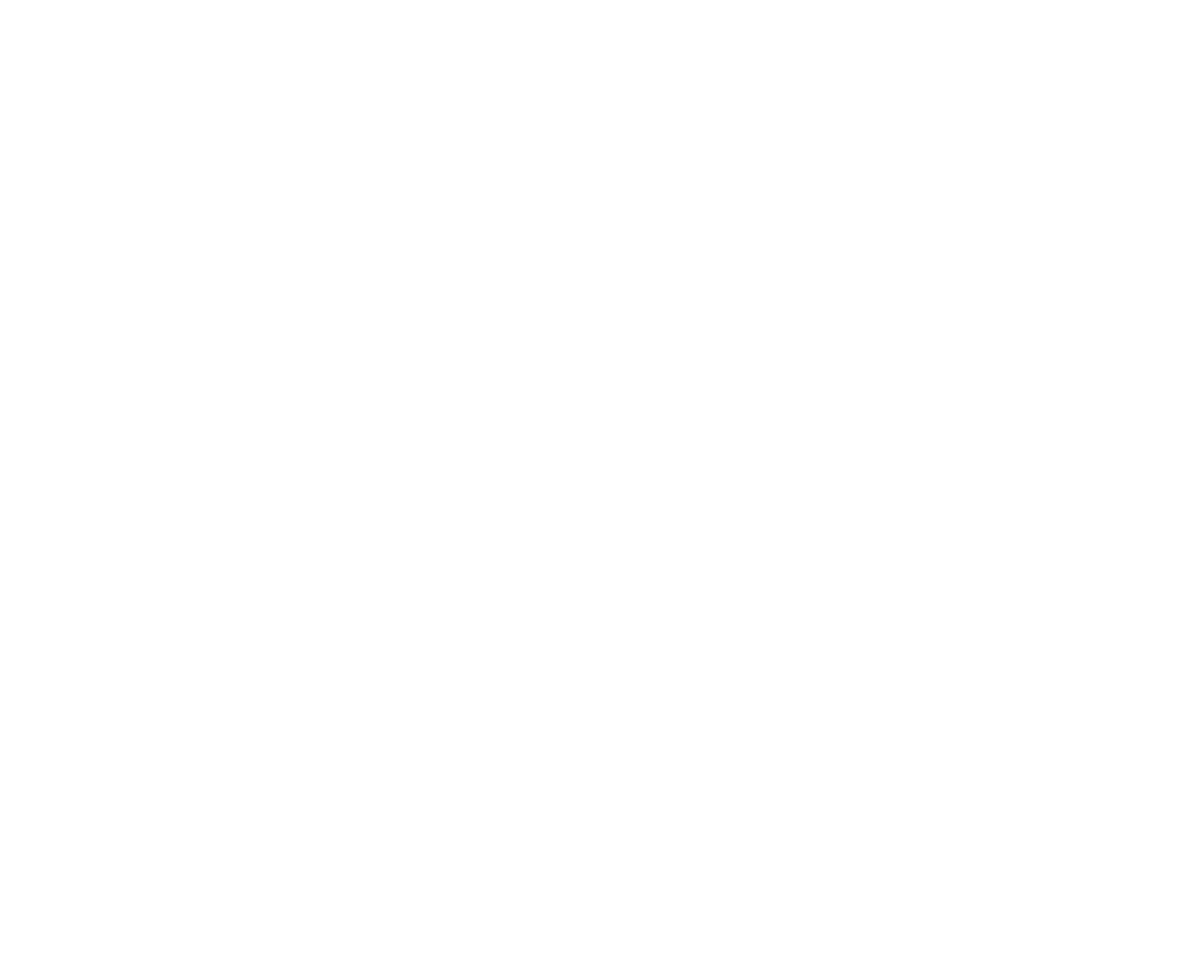
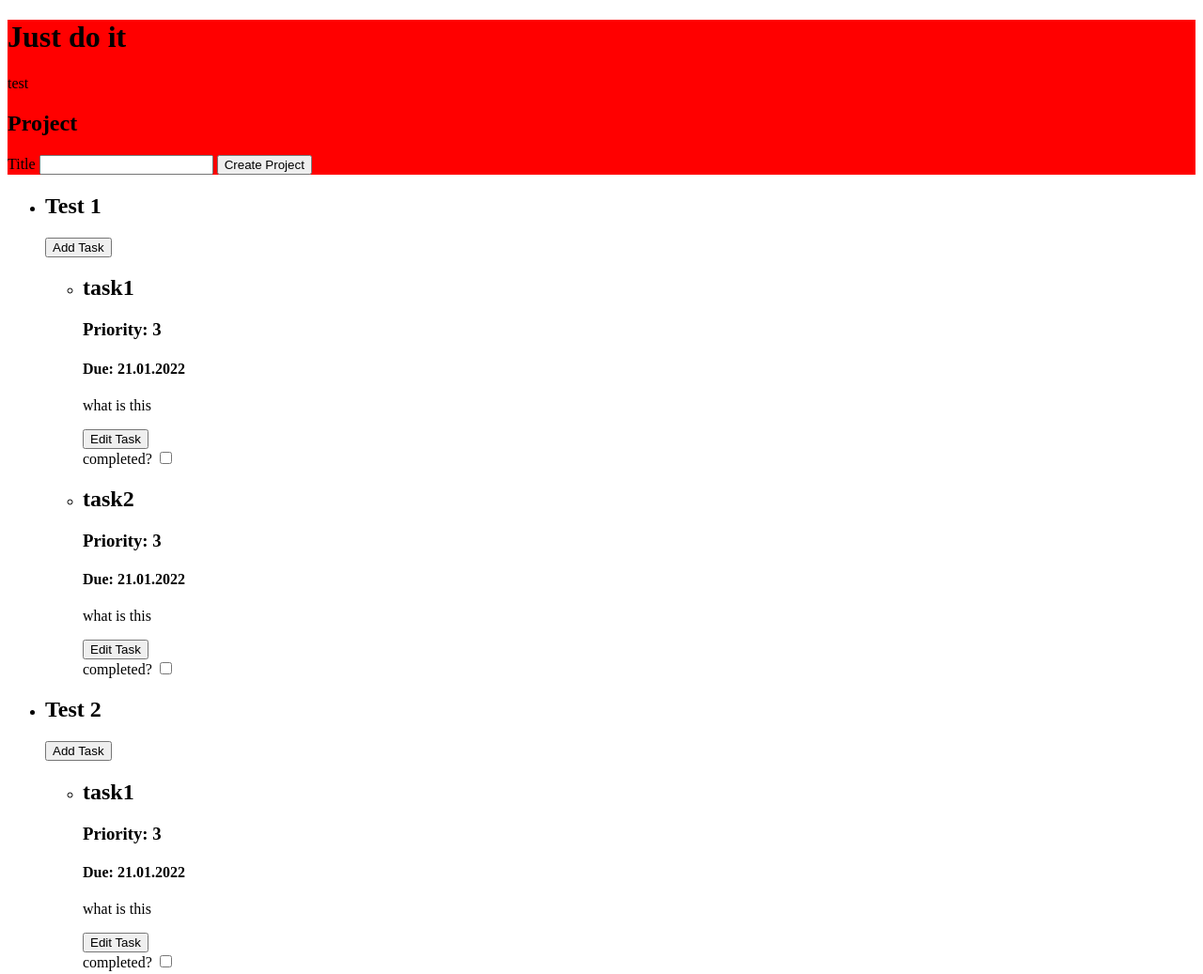
Before and after one commit to ToGanz/js-todo-app, a website built with webpack: page dist/index.html in a window 1280 px wide. Shown: the top 1037 px of the page at 94% size. Before the commit the page ends 800 px from the top, so only its background shows below. Built offline with nearby package versions, Linux system fonts and the light colour scheme; files whose address does not match are found by name.

Commit message:
adds basic html structure and project/tasks dispplay

```diff
--- /dev/null
+++ b/src/displayController.js
@@ -0,0 +1,68 @@
+function render(projects) {
+  const projectList = document.querySelector("#project-list");
+
+  projects.forEach((project, projectIndex) => {
+    const projectListItem = document.createElement("LI");
+    projectListItem.classList.add("project");
+    projectListItem.id = `project-${projectIndex}`;
+
+    const projectTitle = document.createElement("H1");
+    projectTitle.classList.add("project-title");
+    projectTitle.innerHTML = `${project.title}`;
+    projectListItem.appendChild(projectTitle);
+
+    const addTaskButton = document.createElement("BUTTON");
+    addTaskButton.classList.add("popup", "btn");
+    addTaskButton.innerHTML = "Add Task";
+    projectListItem.appendChild(addTaskButton);
+
+    const taskList = document.createElement("UL");
+    taskList.classList.add("task-list");
+
+    project.tasks.forEach((task, taskIndex) => {
+      const taskListItem = document.createElement("LI");
+      taskListItem.classList.add("task", `task-${taskIndex}`);
+      if (task.completed) {
+        taskListItem.classList.add("finished");
+      } else {
+        taskListItem.classList.add("unfinished");
+      }
+
+      const innerTaskDiv = document.createElement("DIV");
+      innerTaskDiv.classList.add("inner-task");
+      innerTaskDiv.innerHTML = `
+          <h1>${task.title}</h1>
+          <h3>Priority: ${task.getPriority()}</h3>
+          <h4>Due: ${task.dueDate}</h4>
+          <p>${task.getDescription()}</p>
+        `;
+      taskListItem.appendChild(innerTaskDiv);
+
+      const editTaskButton = document.createElement("BUTTON");
+      editTaskButton.classList.add("editTaskPopup", "btn", "icon");
+      editTaskButton.innerHTML = "Edit Task";
+      taskListItem.appendChild(editTaskButton);
+
+      const checkDiv = document.createElement("DIV");
+      checkDiv.classList.add("checks");
+      checkDiv.innerHTML = `
+          <label class="checkbox-label" for="check">
+            ${task.completed ? "completed!" : "completed?"}
+          </label>
+          <input
+            class="check"
+            name="chckbx"
+            type ="checkbox"${task.completed ? "checked" : ""}
+          />
+        `;
+      taskListItem.appendChild(checkDiv);
+
+      taskList.appendChild(taskListItem);
+    });
+
+    projectListItem.appendChild(taskList);
+    projectList.appendChild(projectListItem);
+  });
+}
+
+export default render;
--- a/src/index.js
+++ b/src/index.js
@@ -0,0 +1,23 @@
+import "./scss/main_style.scss";
+
+import projectFactory from "./projectFactory";
+import taskFactory from "./taskFactory";
+import render from "./displayController";
+
+const projects = [];
+const project1 = projectFactory("Test 1");
+const project2 = projectFactory("Test 2");
+
+const task1 = taskFactory("task1", "what is this", "21.01.2022", 3);
+const task2 = taskFactory("task2", "what is this", "21.01.2022", 3);
+
+project1.addTask(task1);
+project1.addTask(task2);
+
+project2.addTask(task1);
+project2.addTask(task2);
+
+projects.push(project1);
+projects.push(project2);
+
+console.log(render(projects));
--- /dev/null
+++ b/src/projectFactory.js
@@ -0,0 +1,23 @@
+const projectFactory = (title) => {
+  // let _title = title;
+  const tasks = [];
+
+  const addTask = (task) => {
+    tasks.push(task);
+  };
+
+  const deleteTask = (task) => {
+    if (tasks.indexOf(task) >= 0) {
+      tasks.splice(tasks.indexOf(task), 1);
+    }
+  };
+
+  return {
+    title,
+    addTask,
+    deleteTask,
+    tasks,
+  };
+};
+
+export default projectFactory;
--- /dev/null
+++ b/src/scss/main_style.scss
@@ -0,0 +1,3 @@
+#app {
+  background-color: red;
+}
--- /dev/null
+++ b/src/taskFactory.js
@@ -0,0 +1,41 @@
+const taskFactory = (title, description, dueDate, priority) => {
+  const completed = false;
+
+  let _description = description;
+  let _priority = priority;
+  // Getters
+  const getDescription = () => {
+    return _description;
+  };
+
+  const getPriority = () => {
+    return _priority;
+  };
+
+  // Setters
+  const setDescription = (text) => {
+    _description = String(text).slice(0, 120);
+  };
+
+  const setPriority = (num) => {
+    if (num >= 5) {
+      _priority = 5;
+    } else if (num <= 1) {
+      _priority = 1;
+    } else {
+      _priority = num;
+    }
+  };
+
+  return {
+    title,
+    dueDate,
+    completed,
+    getDescription,
+    setDescription,
+    getPriority,
+    setPriority,
+  };
+};
+
+export default taskFactory;
--- a/webpack.config.js
+++ b/webpack.config.js
@@ -1,15 +1,30 @@
-const path = require('path');
-
+const path = require("path");
 
 module.exports = {
-  entry: './src/index.js',
+  entry: "./src/index.js",
   output: {
-    filename: 'main.js',
-    path: path.resolve(__dirname, 'dist'),
+    filename: "main.js",
+    path: path.resolve(__dirname, "dist"),
   },
   module: {
     rules: [
-      { test: /\.js$/, exclude: /node_modules/, loader: "babel-loader" }
-    ]
-  }
+      { test: /\.js$/, exclude: /node_modules/, loader: "babel-loader" },
+      {
+        test: /\.s[ac]ss$/i,
+        use: [
+          "style-loader",
+          "css-loader",
+          {
+            loader: "sass-loader",
+            options: {
+              implementation: require("sass"),
+              sassOptions: {
+                fiber: false,
+              },
+            },
+          },
+        ],
+      },
+    ],
+  },
 };
```
Also changed, not shown: package.json (+10 -1 lines), .eslintrc.json, dist/index.html, dist/main.js, 1 other file.
